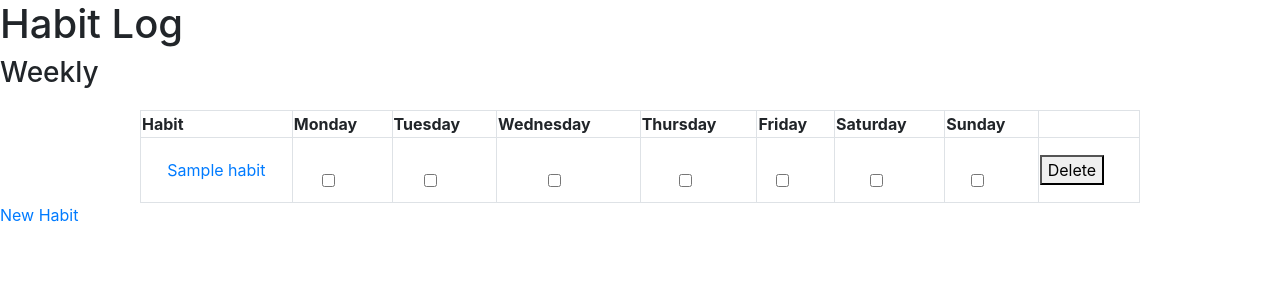
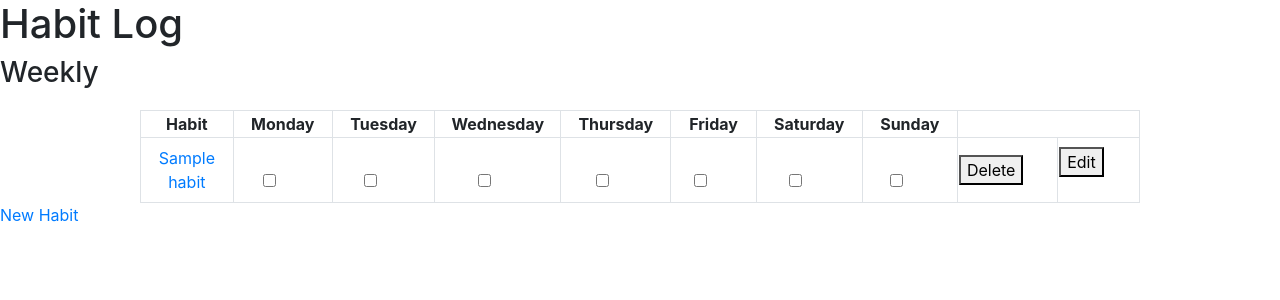
Before and after one commit to jennifercarreno/habit-log, a Flask app: page / in a window 1280 px wide. Shown: the top 300 px of the page. Run offline with Flask 2, Linux system fonts and the light colour scheme; a database or web service that is not in the repository returns one stand-in record (values such as "Sample title"); some libraries are stand-ins or nearby versions.

Commit message:
users can edit and  update habits

```diff
--- a/app.py
+++ b/app.py
@@ -30,10 +30,30 @@ def habits_submit():
     print(habits)
     return redirect(url_for('.index'))
 
+# deletes a habit
 @app.route('/habits/<habit_id>/delete', methods=['POST'])
 def habits_delete(habit_id):
     habits.delete_one({'_id': ObjectId(habit_id)})
     return redirect(url_for('index'))
 
+# edit a habit
+@app.route('/habits/<habit_id>/edit')
+def habits_edit(habit_id):
+    habit = habits.find_one({'_id': ObjectId(habit_id)})
+    return render_template('habit_edit.html', habit=habit)
+
+# update a habit
+@app.route('/habits/<habit_id>', methods=['POST'])
+def habits_update(habit_id):
+    updated_habit = {
+        'name': request.form.get('name'),
+    }
+    # set the former playlist to the new one we just updated/edited
+    habits.update_one(
+        {'_id': ObjectId(habit_id)},
+        {'$set': updated_habit})
+    # take us back to the playlist's show page
+    return redirect(url_for('index'))
+
 if __name__ == '__main__':
     app.run(debug=True)
--- a/templates/home.html
+++ b/templates/home.html
@@ -38,6 +38,9 @@
                         </form>
                     </p>
                 </td>
+                <td>
+                    <p><a href='/habits/{{ habit._id }}/edit'><button type='submit'>Edit</button></a></p>
+                </td>
             </tr>
         {% endfor %}
     </table>
--- a/templates/static/styles.css
+++ b/templates/static/styles.css
@@ -4,3 +4,10 @@ table {
     margin-top: 20px;
     width: 1000px;
 }
+th {
+    text-align: center;
+}
+
+td {
+    width: 500px;
+}
```
Also changed, not shown: templates/habit_edit.html (added, +44 -0 lines).
